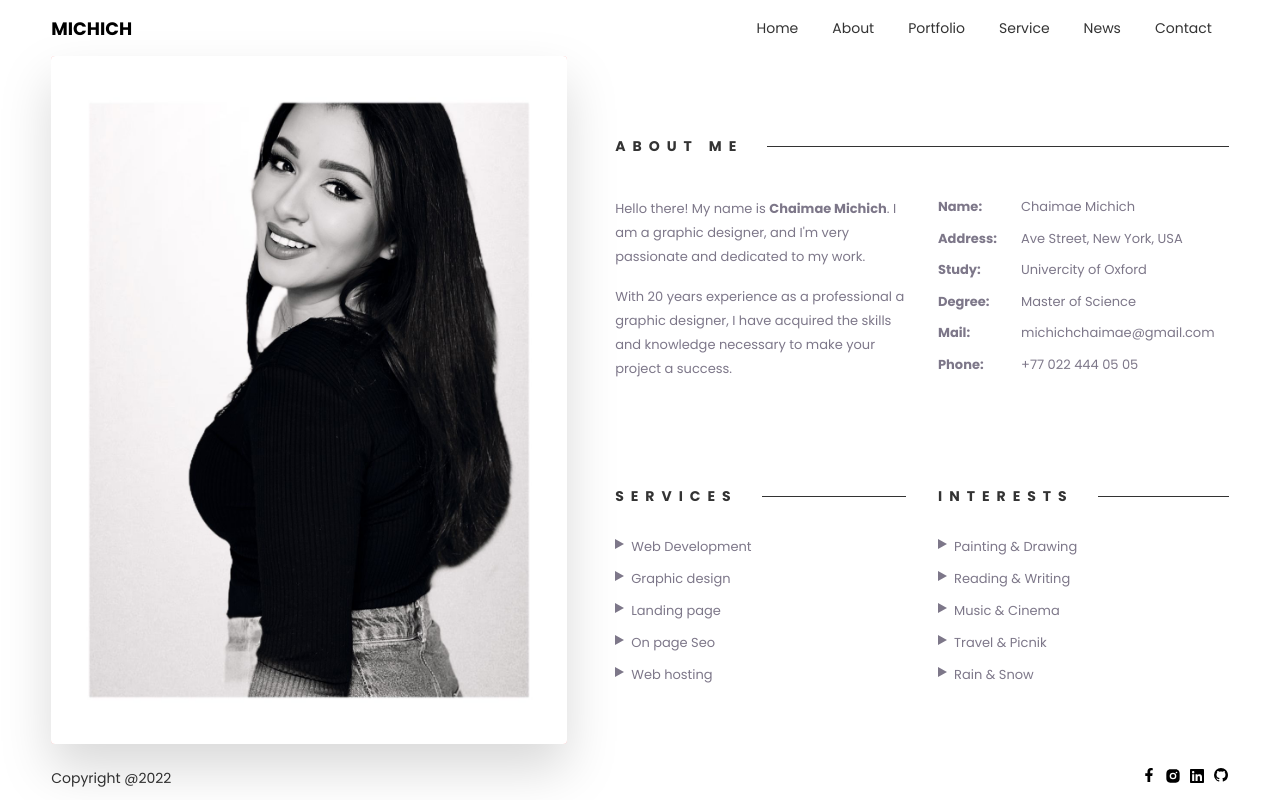
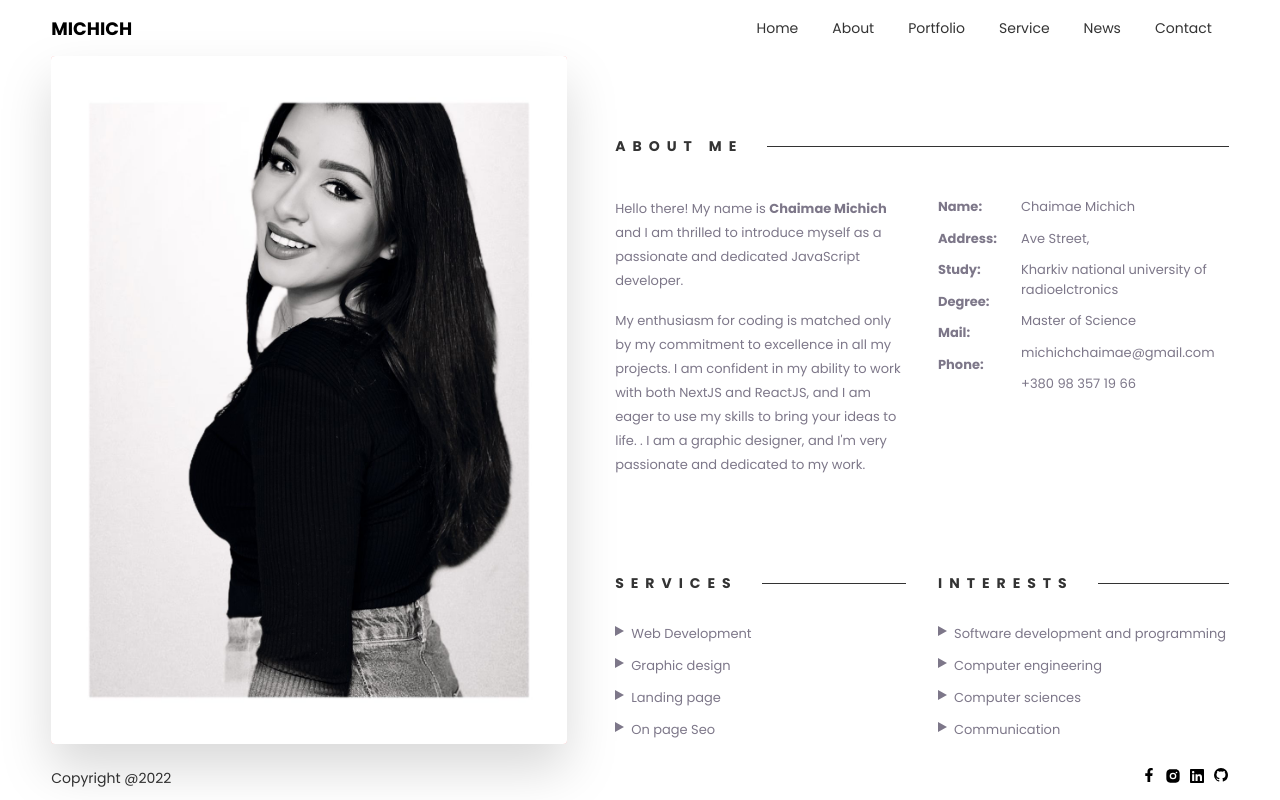
Before and after one commit to Chima20-art/portfolio-v2, a Next.js app: page /about in a window 1280 px wide. Built offline with nearby package versions, Linux system fonts and the light colour scheme.

Commit message:
added content to about.js.

```diff
--- a/pages/about.js
+++ b/pages/about.js
@@ -4,52 +4,52 @@ import Header from '../components/header'
 const programming = [
     {
         title: 'HTML & CSS',
-        value: '60%',
+        value: '95%',
     },
     {
         title: 'Javascript',
         value: '85%',
     },
     {
-        title: 'WordPress',
-        value: '90%',
+        title: 'ReactJs',
+        value: '85%',
     },
     {
         title: 'Nextjs',
-        value: '100%',
+        value: '85%',
     },
 ]
 
 const languages = [
     {
         title: 'English',
-        value: '0.95',
+        value: '0.90',
+    },
+    {
+        title: 'French',
+        value: '0.90',
     },
     {
         title: 'Russian',
-        value: '0.80',
-    },
-    {
-        title: 'Arabic',
-        value: '0.90',
+        value: '0.70',
     },
 ]
 
 const education = [
     {
-        place: 'Oxford University',
-        name: 'Master Degree',
-        year: '2014 - 2016',
+        place: 'Kharkiv National University of Radio Electronics',
+        name: 'Masters in Cyber Security',
+        year: '2022 - present',
     },
     {
-        place: 'Oxford University',
-        name: 'Master Degree',
-        year: '2014 - 2016',
+        place: ' Kharkiv National University of Radio Electronics',
+        name: 'BSc in Computer Engineering',
+        year: '2017 - 2022',
     },
     {
-        place: 'Oxford University',
-        name: 'Master Degree',
-        year: '2014 - 2016',
+        place: 'High School',
+        name: 'Higher School Graduation',
+        year: '2017',
     },
 ]
 const projects = [
@@ -88,15 +88,19 @@ export default function About() {
                                     Hello there! My name is{' '}
                                     <span className="font-bold">
                                         Chaimae Michich
-                                    </span>
-                                    . I am a graphic designer, and I'm very
-                                    passionate and dedicated to my work.
+                                    </span>{' '}
+                                    and I am thrilled to introduce myself as a
+                                    passionate and dedicated JavaScript
+                                    developer.
                                 </p>
                                 <p className="mt-4">
-                                    With 20 years experience as a professional a
-                                    graphic designer, I have acquired the skills
-                                    and knowledge necessary to make your project
-                                    a success.
+                                    My enthusiasm for coding is matched only by
+                                    my commitment to excellence in all my
+                                    projects. I am confident in my ability to
+                                    work with both NextJS and ReactJS, and I am
+                                    eager to use my skills to bring your ideas
+                                    to life. . I am a graphic designer, and I'm
+                                    very passionate and dedicated to my work.
                                 </p>
                             </div>
                             <div className=" flex-1  flex text-lightGrey  text-[13px]   ">
@@ -110,11 +114,15 @@ export default function About() {
                                 </p>
                                 <p className="  flex flex-col  ml-6 h-full text-[13px]   py-4  gap-3">
                                     <span> Chaimae Michich</span>
-                                    <span>Ave Street, New York, USA</span>
-                                    <span> Univercity of Oxford</span>
+                                    <span>Ave Street, </span>
+                                    <span>
+                                        {' '}
+                                        Kharkiv national university of
+                                        radioelctronics
+                                    </span>
                                     <span>Master of Science</span>
                                     <span>michichchaimae@gmail.com</span>
-                                    <span>+77 022 444 05 05</span>
+                                    <span>+380 98 357 19 66</span>
                                 </p>
                             </div>
                         </div>
@@ -160,23 +168,25 @@ export default function About() {
                             <ul className="  text-lightGrey text-[13px] tracking-normal font-normal   leading-8 ">
                                 <li className="flex relative   ">
                                     <div className="absolute left-0 top-[25%] border-t-transparent border-t-[5.5px] border-l-[0px] border-b-[5.5px] border-l-[9.5px] border-b-transparent border-l-[#7d7789]" />
-                                    <p className="ml-4">Painting & Drawing</p>
+                                    <p className="ml-4">
+                                        Software development and programming
+                                    </p>
                                 </li>
                                 <li className="flex relative  ">
                                     <div className="absolute left-0 top-[25%] border-t-transparent border-t-[5.5px] border-l-[0px] border-b-[5.5px] border-l-[9.5px] border-b-transparent border-l-[#7d7789]" />
-                                    <p className="ml-4"> Reading & Writing</p>
+                                    <p className="ml-4">Computer engineering</p>
                                 </li>
                                 <li className="flex relative  ">
                                     <div className="absolute left-0 top-[25%] border-t-transparent border-t-[5.5px] border-l-[0px] border-b-[5.5px] border-l-[9.5px] border-b-transparent border-l-[#7d7789]" />
-                                    <p className="ml-4">Music & Cinema</p>
+                                    <p className="ml-4">Computer sciences</p>
                                 </li>
                                 <li className="flex relative  ">
                                     <div className="absolute left-0 top-[25%] border-t-transparent border-t-[5.5px] border-l-[0px] border-b-[5.5px] border-l-[9.5px] border-b-transparent border-l-[#7d7789]" />
-                                    <p className="ml-4">Travel & Picnik</p>
+                                    <p className="ml-4">Communication</p>
                                 </li>
                                 <li className="flex relative ">
                                     <div className=" absolute left-0 top-[25%] border-t-transparent border-t-[5.5px] border-l-[0px] border-b-[5.5px] border-l-[9.5px] border-b-transparent border-l-[#7d7789]" />
-                                    <p className="ml-4">Rain & Snow</p>
+                                    <p className="ml-4">Time Management</p>
                                 </li>
                             </ul>
                         </div>
@@ -289,15 +299,17 @@ export default function About() {
                                             key={item.name}
                                             className="eduItem relative pl-5  flex   my-2  "
                                         >
-                                            <div className="mr-12 bg-gray-200 rounded-full px-8 h-fit py-2 ">
-                                                {item.year}
+                                            <div className="min-w-[40%] mr-4 ">
+                                                <div className="bg-gray-200 rounded-full px-8 h-fit py-2 w-fit">
+                                                    {item.year}
+                                                </div>
                                             </div>
                                             <div className="flex flex-col ">
-                                                <div className="text-black font-[600] text-[16px] capitalize ">
-                                                    {item.place}
+                                                <div className="text-black font-[600] text-[14px] capitalize ">
+                                                    {item.name}
                                                 </div>
                                                 <div className="pt-1">
-                                                    {item.name}
+                                                    {item.year}
                                                 </div>
                                             </div>
                                         </div>
```
